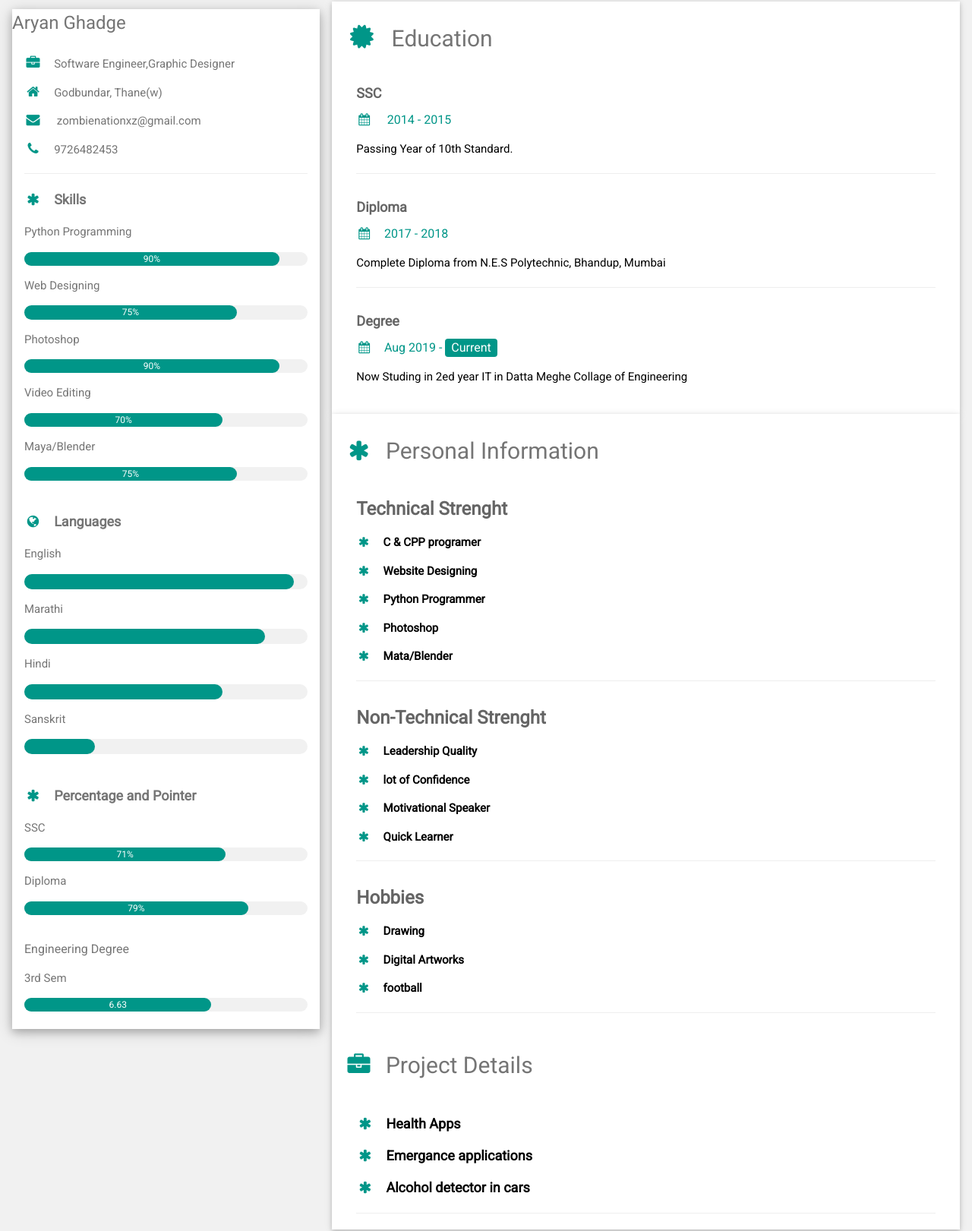
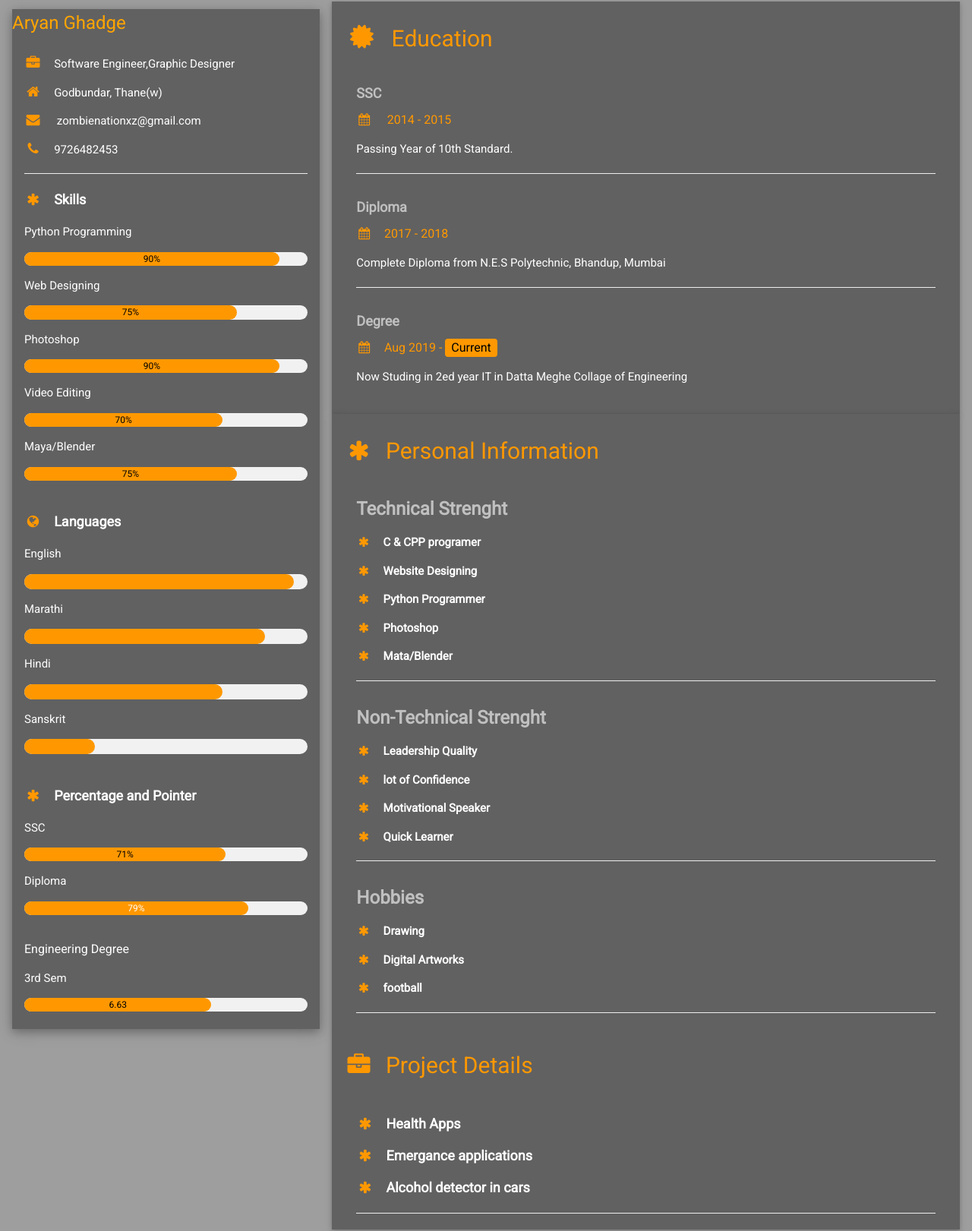
Before and after one commit to iZombieXZ/Zombiefied, a plain HTML site: page final.html in a window 1280 px wide. Shown: the part 14-1635 px from the top of the page at 76% size. Drawn offline with nearby package versions, Linux system fonts and the light colour scheme.

Commit message:
Update final.html

```diff
--- a/final.html
+++ b/final.html
@@ -9,7 +9,7 @@
 <style>
 html,body,h1,h2,h3,h4,h5,h6 {font-family: "Roboto", sans-serif}
 </style>
-<body class="w3-light-grey">
+<body class="w3-grey">
 
 <!-- Page Container -->
 <div class="w3-content w3-margin-top" style="max-width:1400px;">
@@ -20,71 +20,71 @@ html,body,h1,h2,h3,h4,h5,h6 {font-family: "Roboto", sans-serif}
     <!-- Left Column -->
     <div class="w3-third">
 
-      <div class="w3-white w3-text-grey w3-card-4">
+      <div class="w3-dark-grey w3-text-White w3-card-4">
         <div class="w3-display-container">
 
-            <h3>Aryan Ghadge</h3>
+            <h3 style="color: orange">Aryan Ghadge</h3>
 
         </div>
         <div class="w3-container">
-          <p><i class="fa fa-briefcase fa-fw w3-margin-right w3-large w3-text-teal"></i>Software Engineer,Graphic Designer</p>
-          <p><i class="fa fa-home fa-fw w3-margin-right w3-large w3-text-teal"></i>Godbundar, Thane(w)</p>
-          <p><i class="fa fa-envelope fa-fw w3-margin-right w3-large w3-text-teal"></i>
+          <p><i class="fa fa-briefcase fa-fw w3-margin-right w3-large w3-text-orange"></i>Software Engineer,Graphic Designer</p>
+          <p><i class="fa fa-home fa-fw w3-margin-right w3-large w3-text-orange"></i>Godbundar, Thane(w)</p>
+          <p><i class="fa fa-envelope fa-fw w3-margin-right w3-large w3-text-orange"></i>
           zombienationxz@gmail.com</p>
-          <p><i class="fa fa-phone fa-fw w3-margin-right w3-large w3-text-teal"></i>9726482453</p>
+          <p><i class="fa fa-phone fa-fw w3-margin-right w3-large w3-text-orange"></i>9726482453</p>
           <hr>
 
-          <p class="w3-large"><b><i class="fa fa-asterisk fa-fw w3-margin-right w3-text-teal"></i>Skills</b></p>
+          <p class="w3-large"><b><i class="fa fa-asterisk fa-fw w3-margin-right w3-text-orange"></i>Skills</b></p>
           <p>Python Programming</p>
           <div class="w3-light-grey w3-round-xlarge w3-small">
-            <div class="w3-container w3-center w3-round-xlarge w3-teal" style="width:90%">90%</div>
+            <div class="w3-container w3-center w3-round-xlarge w3-orange" style="width:90%">90%</div>
           </div>
           <p>Web Designing</p>
           <div class="w3-light-grey w3-round-xlarge w3-small">
-            <div class="w3-container w3-center w3-round-xlarge w3-teal" style="width:75%">
-              <div class="w3-center w3-text-white">75%</div>
+            <div class="w3-container w3-center w3-round-xlarge w3-orange" style="width:75%">
+              <div class="w3-center w3-text-black">75%</div>
             </div>
           </div>
           <p>Photoshop</p>
           <div class="w3-light-grey w3-round-xlarge w3-small">
-            <div class="w3-container w3-center w3-round-xlarge w3-teal" style="width:90%">90%</div>
+            <div class="w3-container w3-center w3-round-xlarge w3-orange" style="width:90%">90%</div>
           </div>
           <p>Video Editing</p>
           <div class="w3-light-grey w3-round-xlarge w3-small">
-            <div class="w3-container w3-center w3-round-xlarge w3-teal" style="width:70%">70%</div>
+            <div class="w3-container w3-center w3-round-xlarge w3-orange" style="width:70%">70%</div>
           </div>
           <p>Maya/Blender</p>
           <div class="w3-light-grey w3-round-xlarge w3-small">
-            <div class="w3-container w3-center w3-round-xlarge w3-teal" style="width:75%">75%</div>
+            <div class="w3-container w3-center w3-round-xlarge w3-orange" style="width:75%">75%</div>
           </div>
           <br>
 
-          <p class="w3-large w3-text-theme"><b><i class="fa fa-globe fa-fw w3-margin-right w3-text-teal"></i>Languages</b></p>
+          <p class="w3-large w3-text-theme"><b><i class="fa fa-globe fa-fw w3-margin-right w3-text-orange"></i>Languages</b></p>
           <p>English</p>
           <div class="w3-light-grey w3-round-xlarge">
-            <div class="w3-round-xlarge w3-teal" style="height:20px;width:95%"></div>
+            <div class="w3-round-xlarge w3-orange" style="height:20px;width:95%"></div>
           </div>
           <p>Marathi</p>
           <div class="w3-light-grey w3-round-xlarge">
-            <div class="w3-round-xlarge w3-teal" style="height:20px;width:85%"></div>
+            <div class="w3-round-xlarge w3-orange" style="height:20px;width:85%"></div>
           </div>
           <p>Hindi</p>
           <div class="w3-light-grey w3-round-xlarge">
-            <div class="w3-round-xlarge w3-teal" style="height:20px;width:70%"></div>
+            <div class="w3-round-xlarge w3-orange" style="height:20px;width:70%"></div>
           </div>
           <p>Sanskrit</p>
           <div class="w3-light-grey w3-round-xlarge">
-            <div class="w3-round-xlarge w3-teal" style="height:20px;width:25%"></div>
+            <div class="w3-round-xlarge w3-orange" style="height:20px;width:25%"></div>
           </div>
           <br>
-          <p class="w3-large"><b><i class="fa fa-asterisk fa-fw w3-margin-right w3-text-teal"></i>Percentage and Pointer</b></p>
+          <p class="w3-large"><b><i class="fa fa-asterisk fa-fw w3-margin-right w3-text-orange"></i>Percentage and Pointer</b></p>
           <p> SSC</p>
           <div class="w3-light-grey w3-round-xlarge w3-small">
-            <div class="w3-container w3-center w3-round-xlarge w3-teal" style="width:71%">71%</div>
+            <div class="w3-container w3-center w3-round-xlarge w3-orange" style="width:71%">71%</div>
           </div>
           <p>Diploma</p>
           <div class="w3-light-grey w3-round-xlarge w3-small">
-            <div class="w3-container w3-center w3-round-xlarge w3-teal" style="width:79%">
+            <div class="w3-container w3-center w3-round-xlarge w3-orange" style="width:79%">
               <div class="w3-center w3-text-white">79%</div>
             </div>
           </div>
@@ -92,7 +92,7 @@ html,body,h1,h2,h3,h4,h5,h6 {font-family: "Roboto", sans-serif}
           <h6>Engineering Degree</h6>
           <p>3rd Sem</p>
           <div class="w3-light-grey w3-round-xlarge w3-small">
-            <div class="w3-container w3-center w3-round-xlarge w3-teal" style="width:66%">6.63</div>
+            <div class="w3-container w3-center w3-round-xlarge w3-orange" style="width:66%">6.63</div>
           </div>
           <br>
         </div>
@@ -106,66 +106,66 @@ html,body,h1,h2,h3,h4,h5,h6 {font-family: "Roboto", sans-serif}
 
     <!-- Right Column -->
     <div class="w3-twothird">
-        <div class="w3-container w3-card w3-white">
-        <h2 class="w3-text-grey w3-padding-16"><i class="fa fa-certificate fa-fw w3-margin-right w3-xxlarge w3-text-teal"></i>Education</h2>
+        <div class="w3-container w3-card w3-dark-grey">
+        <h2 class="w3-text-orange w3-padding-16"><i class="fa fa-certificate fa-fw w3-margin-right w3-xxlarge w3-text-orange"></i>Education</h2>
         <div class="w3-container">
           <h5 class="w3-opacity"><b>SSC</b></h5>
-          <h6 class="w3-text-teal"><i class="fa fa-calendar fa-fw w3-margin-right"></i> 2014 - 2015</h6>
+          <h6 class="w3-text-orange"><i class="fa fa-calendar fa-fw w3-margin-right"></i> 2014 - 2015</h6>
           <p>Passing Year of 10th Standard.</p>
           <hr>
         </div>
         <div class="w3-container">
           <h5 class="w3-opacity"><b>Diploma</b></h5>
-          <h6 class="w3-text-teal"><i class="fa fa-calendar fa-fw w3-margin-right"></i>2017 - 2018</h6>
+          <h6 class="w3-text-orange"><i class="fa fa-calendar fa-fw w3-margin-right"></i>2017 - 2018</h6>
           <p>Complete Diploma from N.E.S Polytechnic, Bhandup, Mumbai</p>
           <hr>
         </div>
         <div class="w3-container">
           <h5 class="w3-opacity"><b>Degree</b></h5>
-          <h6 class="w3-text-teal"><i class="fa fa-calendar fa-fw w3-margin-right"></i>Aug 2019 - <span class="w3-tag w3-teal w3-round">Current</span></h6>
+          <h6 class="w3-text-orange"><i class="fa fa-calendar fa-fw w3-margin-right"></i>Aug 2019 - <span class="w3-tag w3-orange w3-round">Current</span></h6>
           <p>Now Studing in 2ed year IT in Datta Meghe Collage of Engineering </p><br>
         </div>
       </div>
 
 
 
-      <div class="w3-container w3-card w3-white w3-margin-bottom">
-        <h2 class="w3-text-grey w3-padding-16"><i class="fa fa-asterisk fa-fw w3-margin-right w3-text-teal"></i>Personal Information</h2>
+      <div class="w3-container w3-card w3-dark-grey w3-margin-bottom">
+        <h2 class="w3-text-orange w3-padding-16"><i class="fa fa-asterisk fa-fw w3-margin-right w3-text-orange"></i>Personal Information</h2>
         <div class="w3-container">
           <h3 class="w3-opacity"><b>Technical Strenght</b></h3>
-          <p class="w3-medium"><b><i class="fa fa-asterisk fa-fw w3-margin-right w3-text-teal"></i>C & CPP programer</b></p>
-          <p class="w3-medium"><b><i class="fa fa-asterisk fa-fw w3-margin-right w3-text-teal"></i>Website Designing</b></p>
-          <p class="w3-medium"><b><i class="fa fa-asterisk fa-fw w3-margin-right w3-text-teal"></i>Python Programmer</b></p>
-          <p class="w3-medium"><b><i class="fa fa-asterisk fa-fw w3-margin-right w3-text-teal"></i>Photoshop</b></p>
-          <p class="w3-medium"><b><i class="fa fa-asterisk fa-fw w3-margin-right w3-text-teal"></i>Mata/Blender</b></p>
+          <p class="w3-medium"><b><i class="fa fa-asterisk fa-fw w3-margin-right w3-text-orange"></i>C & CPP programer</b></p>
+          <p class="w3-medium"><b><i class="fa fa-asterisk fa-fw w3-margin-right w3-text-orange"></i>Website Designing</b></p>
+          <p class="w3-medium"><b><i class="fa fa-asterisk fa-fw w3-margin-right w3-text-orange"></i>Python Programmer</b></p>
+          <p class="w3-medium"><b><i class="fa fa-asterisk fa-fw w3-margin-right w3-text-orange"></i>Photoshop</b></p>
+          <p class="w3-medium"><b><i class="fa fa-asterisk fa-fw w3-margin-right w3-text-orange"></i>Mata/Blender</b></p>
 
           <hr>
         </div>
 
         <div class="w3-container">
           <h3 class="w3-opacity"><b>Non-Technical Strenght</b></h3>
-          <p class="w3-medium"><b><i class="fa fa-asterisk fa-fw w3-margin-right w3-text-teal"></i>Leadership Quality</b></p>
-          <p class="w3-medium"><b><i class="fa fa-asterisk fa-fw w3-margin-right w3-text-teal"></i>lot of Confidence</b></p>
-          <p class="w3-medium"><b><i class="fa fa-asterisk fa-fw w3-margin-right w3-text-teal"></i>Motivational Speaker</b></p>
-          <p class="w3-medium"><b><i class="fa fa-asterisk fa-fw w3-margin-right w3-text-teal"></i>Quick Learner</b></p>
+          <p class="w3-medium"><b><i class="fa fa-asterisk fa-fw w3-margin-right w3-text-orange"></i>Leadership Quality</b></p>
+          <p class="w3-medium"><b><i class="fa fa-asterisk fa-fw w3-margin-right w3-text-orange"></i>lot of Confidence</b></p>
+          <p class="w3-medium"><b><i class="fa fa-asterisk fa-fw w3-margin-right w3-text-orange"></i>Motivational Speaker</b></p>
+          <p class="w3-medium"><b><i class="fa fa-asterisk fa-fw w3-margin-right w3-text-orange"></i>Quick Learner</b></p>
 
           <hr>
         </div>
 
         <div class="w3-container">
           <h3 class="w3-opacity"><b>Hobbies</b></h3>
-          <p class="w3-medium"><b><i class="fa fa-asterisk fa-fw w3-margin-right w3-text-teal"></i>Drawing</b></p>
-          <p class="w3-medium"><b><i class="fa fa-asterisk fa-fw w3-margin-right w3-text-teal"></i>Digital Artworks</b></p>
-          <p class="w3-medium"><b><i class="fa fa-asterisk fa-fw w3-margin-right w3-text-teal"></i>football</b></p>
+          <p class="w3-medium"><b><i class="fa fa-asterisk fa-fw w3-margin-right w3-text-orange"></i>Drawing</b></p>
+          <p class="w3-medium"><b><i class="fa fa-asterisk fa-fw w3-margin-right w3-text-orange"></i>Digital Artworks</b></p>
+          <p class="w3-medium"><b><i class="fa fa-asterisk fa-fw w3-margin-right w3-text-orange"></i>football</b></p>
           <hr>
         </div>
 
 
-        <h2 class="w3-text-grey w3-padding-16"><i class="fa fa-briefcase fa-fw w3-margin-right w3-text-teal"></i>Project Details</h2>
+        <h2 class="w3-text-orange w3-padding-16"><i class="fa fa-briefcase fa-fw w3-margin-right w3-text-orange"></i>Project Details</h2>
         <div class="w3-container">
-          <p class="w3-medium"><h5><b><i class="fa fa-asterisk fa-fw w3-margin-right w3-text-teal"></i>Health Apps</b></h5></p>
-          <p class="w3-medium"><h5><b><i class="fa fa-asterisk fa-fw w3-margin-right w3-text-teal"></i>Emergance applications</b></h5></p>
-          <p class="w3-medium"><h5><b><i class="fa fa-asterisk fa-fw w3-margin-right w3-text-teal"></i>Alcohol detector in cars</b></h5></p>
+          <p class="w3-medium"><h5><b><i class="fa fa-asterisk fa-fw w3-margin-right w3-text-orange"></i>Health Apps</b></h5></p>
+          <p class="w3-medium"><h5><b><i class="fa fa-asterisk fa-fw w3-margin-right w3-text-orange"></i>Emergance applications</b></h5></p>
+          <p class="w3-medium"><h5><b><i class="fa fa-asterisk fa-fw w3-margin-right w3-text-orange"></i>Alcohol detector in cars</b></h5></p>
           <hr>
         </div>
 
@@ -184,7 +184,7 @@ html,body,h1,h2,h3,h4,h5,h6 {font-family: "Roboto", sans-serif}
   <!-- End Page Container -->
 </div>
 
-<footer class="w3-container w3-teal w3-center w3-margin-top">
+<footer class="w3-container w3-orange w3-center w3-margin-top">
   <p>Uploaded for Assignment purpose only</p>
   <p>copywrite  <a href="https://www.w3schools.com/w3css/default.asp" target="_blank">Aryan Ghadge</a></p>
 </footer>
```
